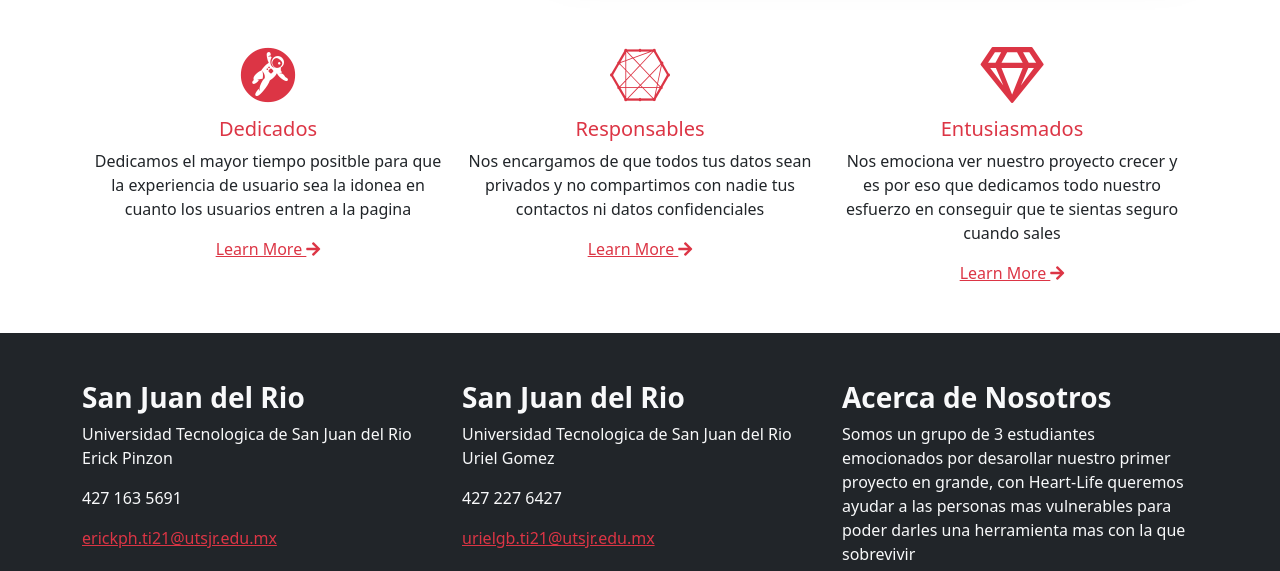
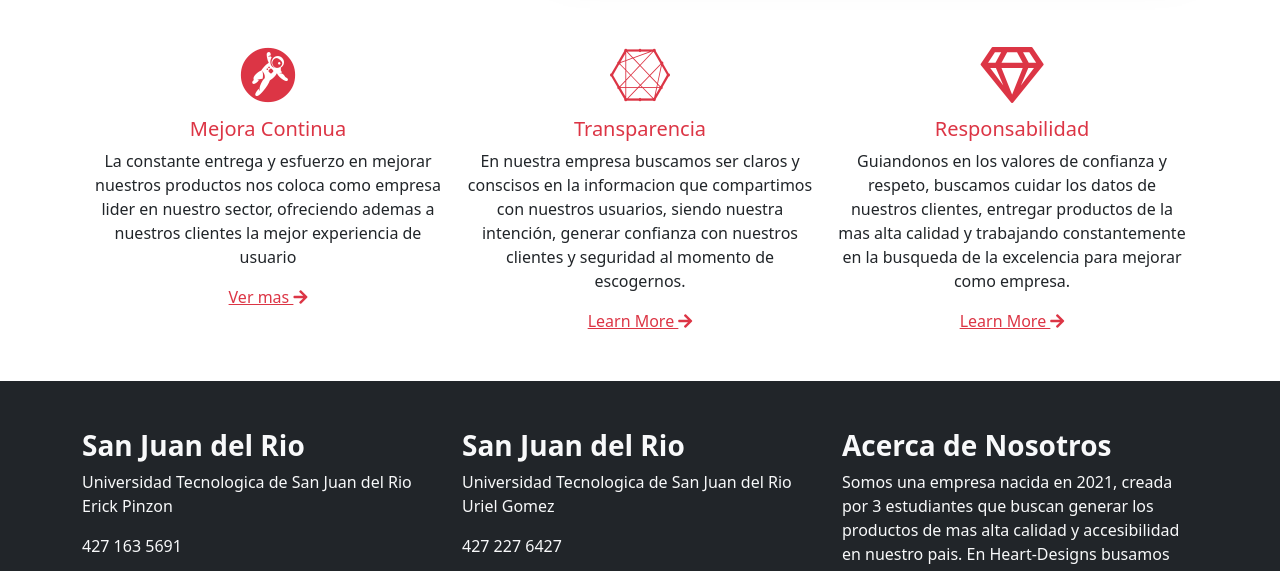
Before and after one commit to erickpinzon18/Heart-Life-Proyect, a plain HTML site: page index.html in a window 1280 px wide. Shown: the part 3050-3621 px from the top of the page. Drawn offline with nearby package versions, Linux system fonts and the light colour scheme.

Commit message:
Footer Modificado

```diff
--- a/index.html
+++ b/index.html
@@ -239,11 +239,11 @@
                     <div class="display-4 text-primary mb-2">
                         <i class="fab fa-grav text-danger"></i>
                     </div>
-                    <h4 class="h5 text-danger">Dedicados</h4>
-                    <p>Dedicamos el mayor tiempo positble para que la experiencia de usuario sea la idonea
-                    en cuanto los usuarios entren a la pagina</p>
-                    <a href="#" class="text-danger">
-                        Learn More
+                    <h4 class="h5 text-danger">Mejora Continua</h4>
+                    <p>La constante entrega y esfuerzo en mejorar nuestros productos nos coloca como empresa
+                    lider en nuestro sector, ofreciendo ademas a nuestros clientes la mejor experiencia de usuario</p>
+                    <a href="about-us.html" class="text-danger">
+                        Ver mas
                         <i class="fas fa-arrow-right ml-1"></i>
                     </a>
                 </div>
@@ -251,10 +251,11 @@
                     <div class="display-4 text-primary mb-2">
                         <i class="fab fa-connectdevelop text-danger"></i>
                     </div>
-                    <h4 class="h5 text-danger">Responsables</h4>
-                    <p>Nos encargamos de que todos tus datos sean privados y no compartimos con nadie tus contactos
-                    ni datos confidenciales</p>
-                    <a href="#!" class="text-danger">
+                    <h4 class="h5 text-danger">Transparencia</h4>
+                    <p>En nuestra empresa buscamos ser claros y conscisos en la informacion que compartimos con
+                    nuestros usuarios, siendo nuestra intención, generar confianza con nuestros clientes y seguridad al
+                    momento de escogernos.</p>
+                    <a href="about-us.html" class="text-danger">
                         Learn More
                         <i class="fas fa-arrow-right ml-1"></i>
                     </a>
@@ -263,11 +264,12 @@
                     <div class="display-4 text-primary mb-2">
                         <i class="far fa-gem text-danger"></i>
                     </div>
-                    <h4 class="h5 text-danger">Entusiasmados</h4>
-                    <p>Nos emociona ver nuestro proyecto crecer y es por eso que dedicamos todo nuestro esfuerzo
-                        en conseguir que te sientas seguro cuando sales
+                    <h4 class="h5 text-danger">Responsabilidad</h4>
+                    <p>Guiandonos en los valores de confianza y respeto, buscamos cuidar los datos de nuestros clientes,
+                        entregar productos de la mas alta calidad y trabajando constantemente en la busqueda de la excelencia
+                        para mejorar como empresa.
                     </p>
-                    <a href="#!" class="text-danger">
+                    <a href="about-us.html" class="text-danger">
                         Learn More
                         <i class="fas fa-arrow-right ml-1"></i>
                     </a>
@@ -304,9 +306,10 @@
             </div>
             <div class="col-12 col-md-4 mt-5 mt-md-0 text-md-start">
                 <h3><strong>Acerca de Nosotros</strong></h3>
-                <p>Somos un grupo de 3 estudiantes emocionados por desarollar nuestro primer proyecto
-                    en grande, con Heart-Life queremos ayudar a las personas mas vulnerables para poder
-                    darles una herramienta mas con la que sobrevivir</p>
+                <p>Somos una empresa nacida en 2021, creada por 3 estudiantes que buscan generar
+                    los productos de mas alta calidad y accesibilidad en nuestro pais. En Heart-Designs busamos
+                    ayudar a los sectores mas vulnerables poniendo en sus manos tecnologías sensillas y accesibles
+                    para darles un apoyo más en su salud diaria.</p>
                 <p class="text-h3">
                     <a href="#">
                         <i class="fab fa-twitter text-danger" aria-hidden="true"></i>
```
Also changed, not shown: about-us.html (+4 -3 lines), about.html (+4 -3 lines), buy.html (+4 -3 lines).
